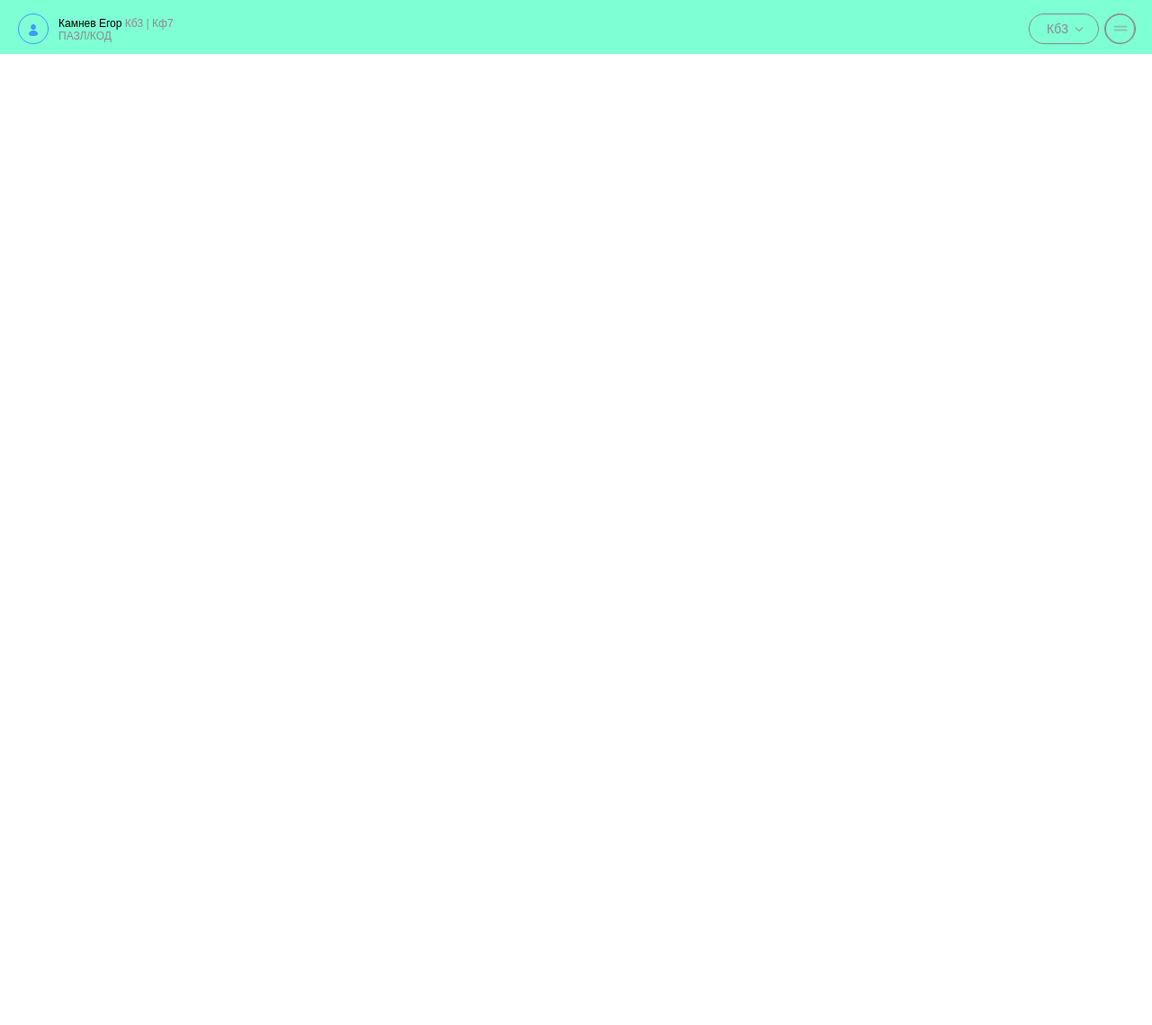
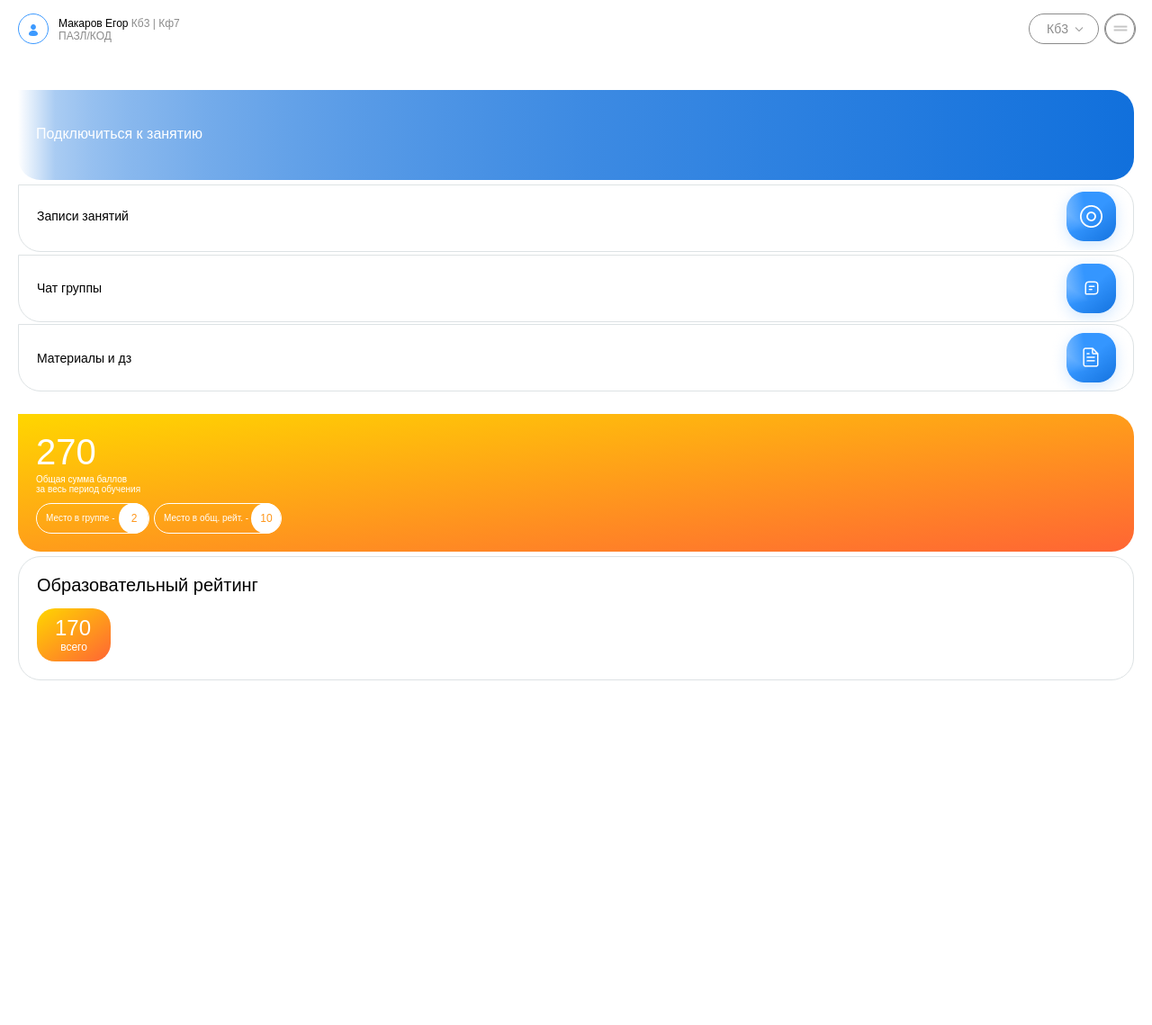
Before and after one commit to eg0r112/Super_krutoy_sait_PRO_Max, a PHP site: page /Osnova.html in a window 1280 px wide. Shown: the top 1139 px of the page at 90% size. Run offline with PHP 8.4, Linux system fonts and the light colour scheme.

Commit message:
Я УСТАЛ!

```diff
--- a/Osnova.html
+++ b/Osnova.html
@@ -13,7 +13,7 @@
         <div id="Di">
             <button id="BP"><img id="imgBP" src="profile.png"></button>
             <a id="KtoTy">
-                <div id="KtoTyTXT">Камнев Егор <span id="Sp">Кб3 | Кф7</span></div>
+                <div id="KtoTyTXT">Макаров Егор <span id="Sp">Кб3 | Кф7</span></div>
                 <div id="KtoTyTXT1">ПАЗЛ/КОД</div>
             </a>
         </div>
@@ -24,6 +24,50 @@
         </div>
     </div>
     <div id="Osn">
+        <div id="Otst1"></div>
+        <div id="Osn1">
+            <div id="Tab1">
+                <div id="Txt">Подключиться к занятию</div>
+            </div>
+            <div id="Tab2">
+                <div id="P1"><div id="txt1" class="m2">Записи занятий</div><img src="block1.png" class="m1"></div>
+                <div id="P2"><div id="txt2" class="m2">Чат группы</div><img src="block2.png" class="m1"></div>
+                <div id="P3"><div id="txt3" class="m2">Материалы и дз</div><img src="block3.png" class="m1"></div>
+            </div>
+        </div>
+        <div id="Otst2"></div>
+        <div id="Osn2">
+            <div id="Tabl1">
+                <div id="t">
+                <div id="TT1">
+                    <div id="T1">270</div>
+                    <div id="T2">Общая сумма баллов <br>за весь период обучения</div>
+                </div>
+                <div id="TT2">
+                    <div id="Poz1">
+                        <div id="Te1">Место в группе -</div>
+                        <div id="Kr"><div id="Cf1">2</div></div>
+                    </div>
+                    <div id="Poz2">
+                        <div id="Te2">Место в общ. рейт. -</div>
+                        <div id="Kr1"><div id="Cf2">10</div></div>
+                    </div>
+                </div>
+                </div>
+            </div>
+            <div id="Tabl2">
+                <div id="Pu1">
+                    <div id="Tex1">Образовательный рейтинг</div>
+                    <div id="Kn">
+                        <div id="eh">
+                            <div id="HZ1">170</div>
+                            <div id="HZ2">всего</div>
+                        </div>
+                    </div>
+                </div>
+            </div>
+        </div>
+        <div id="Otst3"></div>
 
     </div>
 
--- a/style.css
+++ b/style.css
@@ -9,7 +9,7 @@
     width: 100%;
     /* height: 35px; */
     /* height: 90px; */
-    background-color: aquamarine;
+    background-color: #ffffff;
     position: relative;
     padding: 15px 20px 10px 20px;
     display: flex;
@@ -24,7 +24,63 @@ body {
     flex-direction: column;
     margin: 0;
     width: 100%;
-  }
+}
+#Tab2 {
+    width: 100%;
+    height: 235px;
+    padding-top: 5px;
+    display: flex;
+    flex-direction: column;
+    justify-content: space-between;
+}
+.m2 {
+    bottom: 2.5px;
+    position: relative;
+    left: 20px;
+}
+
+.m1 {
+    position: relative;
+    bottom: 2.5px;
+}
+
+#P1 {
+    width: 100%;
+    height: 75px;
+    border-radius: 0px 25px 25px 25px;
+    border: 1px solid #DDE2E4;
+    display: flex;
+    flex-direction: row;
+    justify-content: space-between;
+    font-size: 14px;
+    align-items: center;
+}
+
+#P2 {
+    width: 100%;
+    height: 75px;
+    border-radius: 0px 25px 25px 25px;
+    border: 1px solid #DDE2E4;
+    padding-top: 5px;
+    display: flex;
+    flex-direction: row;
+    justify-content: space-between;
+    font-size: 14px;
+    align-items: center;
+}
+
+#P3 {
+    width: 100%;
+    height: 75px;
+    border-radius: 0px 25px 25px 25px;
+    border: 1px solid #DDE2E4;
+    padding-top: 5px;
+    display: flex;
+    flex-direction: row;
+    justify-content: space-between;
+    font-size: 14px;
+    align-items: center;
+}
 
 #Osn {
     height: 1395px;
@@ -35,6 +91,39 @@ body {
     padding: 20px 20px 30px 20px;
 }
 
+#Otst1 {
+    height: 20px;
+    width: 100%;
+}
+#Otst2 {
+    height: 20px;
+    width: 100%;
+}
+#Otst3 {
+    height: 20px;
+    width: 100%;
+}
+#Tab1 {
+    width: 100%;
+    height: 100px;
+    display: flex;
+    flex-direction: row;
+    justify-content: space-between;
+    border-radius: 0px 25px 25px 25px;
+    background-color: #1170DC;
+    background: linear-gradient(to right,#ffffff, 10%,#1170DC);
+}
+#Txt {
+    position: relative;
+    font-size: 16px;
+    color: #ffffff;
+    left: 20px;
+    top: 39.5px;
+}
+#Osn1 {
+    width: 100%;
+    height: 340px;
+}
 #BP {
     Width: 34px;
     Height: 34px;
@@ -138,3 +227,176 @@ body {
     position: relative;
     top: 3px;
 }
+#Osn2 {
+    width: 100%;
+    height: 439px;
+}
+#Tabl1 {
+    width: 100%;
+    height: 153px;
+    display: flex;
+    flex-direction: row;
+    justify-content: space-between;
+    border-radius: 0px 25px 25px 25px;
+    background: linear-gradient(to right bottom,#FFD600 ,#FF6534);
+}
+#TT2 {
+    position: relative;
+    width: 273px;
+    height: 34px;
+    /* top: 99px; */
+    left: 20px;
+    bottom: 20px;
+    display: flex;
+    flex-direction: row;
+    justify-content: space-between;
+}
+#t {
+    display: flex;
+    flex-direction: column;
+    justify-content: space-between;
+    width: 100%;
+    height: 100%;
+}
+#Poz1 {
+    position: relative;
+    width: 126px;
+    height: 34px;
+    border: 1px solid white;
+    border-radius: 17px;
+    display: flex;
+    align-items: center;
+    flex-direction: row;
+    justify-content: space-between;
+}
+#Te1 {
+    position: relative;
+    font-size: 10px;
+    color: #ffffff;
+    left: 10px;
+    bottom: 1px;
+}
+#Kr {
+    background-color: #ffffff;
+    width: 33px;
+    height: 34px;
+    border-radius: 17px;
+    display: flex;
+    align-items: center;
+    justify-content: center;
+}
+#Cf1 {
+    position: relative;
+    color: #FE971C;
+    font-size: 12px;
+    left: 0.5px;
+}
+#TT1 {
+    position: relative;
+    width: 161px;
+    height: 69px;
+    top: 20px;
+    left: 20px;
+    display: flex;
+    flex-direction: column;
+    justify-content: space-between;
+}
+#T2 {
+    font-size: 10px;
+    color: #ffffff;
+}
+#T1 {
+    font-size: 40px;
+    color: #ffffff;
+}
+
+#Poz2 {
+    position: relative;
+    width: 142px;
+    height: 34px;
+    border: 1px solid white;
+    border-radius: 17px;
+    display: flex;
+    align-items: center;
+    flex-direction: row;
+    justify-content: space-between;
+}
+#Te2 {
+    position: relative;
+    font-size: 10px;
+    color: #ffffff;
+    left: 10px;
+    bottom: 1px;
+}
+#Kr1 {
+    background-color: #ffffff;
+    width: 33px;
+    height: 34px;
+    border-radius: 17px;
+    display: flex;
+    align-items: center;
+    justify-content: center;
+}
+#Cf2 {
+    position: relative;
+    color: #FE971C;
+    font-size: 12px;
+    left: 0.5px;
+}
+
+#Tabl2 {
+    width: 100%;
+    height: 281px;
+    padding-top: 5px;
+    display: flex;
+    flex-direction: column;
+    justify-content: space-between;
+}
+#Pu1 {
+    width: 100%;
+    height: 138px;
+    border: 1px solid #DDE2E4;
+    border-radius: 25px;
+    display: flex;
+    flex-direction: column;
+    justify-content: space-between;
+}
+#Tex1 {
+    position: relative;
+    font-size: 20px;
+    top: 20px;
+    left: 20px;
+}
+#Kn {
+    position: relative;
+    bottom: 20px;
+    left: 20px;
+    width: 82px;
+    height: 59px;
+    background: linear-gradient(to right bottom,#FFD600 ,#FF6534);
+    border-radius: 20px;
+    display: flex;
+    align-items: center;
+    justify-content: center;
+}
+#eh {
+    position: relative;
+    bottom: 2.5px;
+    right: 1px;
+    width: 42px;
+    height: 39px;
+    display: flex;
+    flex-direction: column;
+    justify-content: space-between;
+    align-items: center;
+}
+#HZ1 {
+    font-size: 24px;
+    color: #ffffff;
+}
+#HZ2 {
+    position: relative;
+    font-size: 12px;
+    color: #ffffff;
+    left: 1px;
+}
```
Also changed, not shown: block1.png (added), block2.png (added), block3.png (added).
